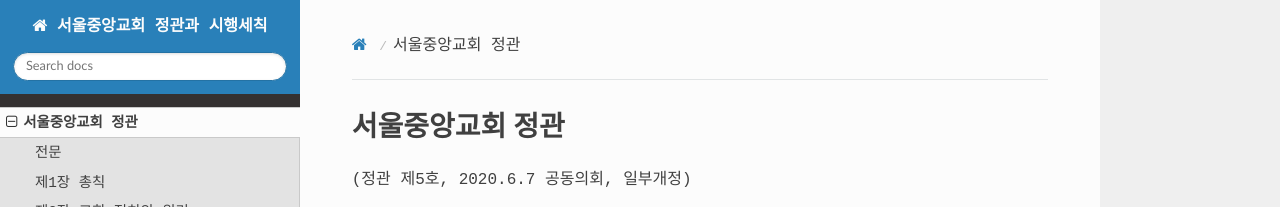
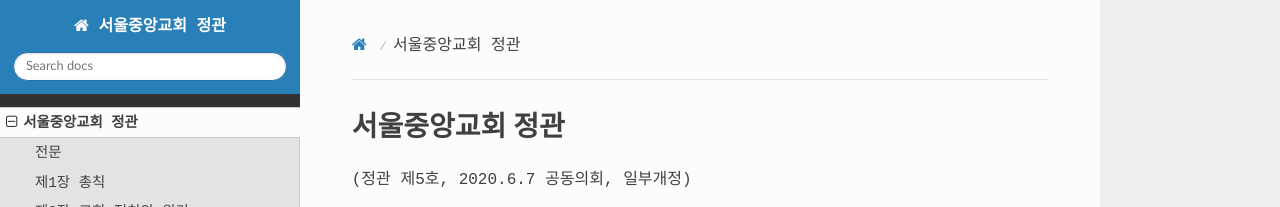
Before and after one commit to w0nse0k/seoul-bylaws, an MkDocs documentation site: the page built from docs/index.md, in a window 1280 px wide. Shown: the top 207 px of the page. Built offline with MkDocs 1.6.1, drawn with Linux system fonts in a browser that asks for light colours; nearby versions of some CDN libraries.

Commit message:
타이틀 수정

```diff
--- a/mkdocs.yml
+++ b/mkdocs.yml
@@ -1,4 +1,4 @@
-site_name: 서울중앙교회 정관과 시행세칙
+site_name: 서울중앙교회 정관
 
 theme:
   name: readthedocs
```
